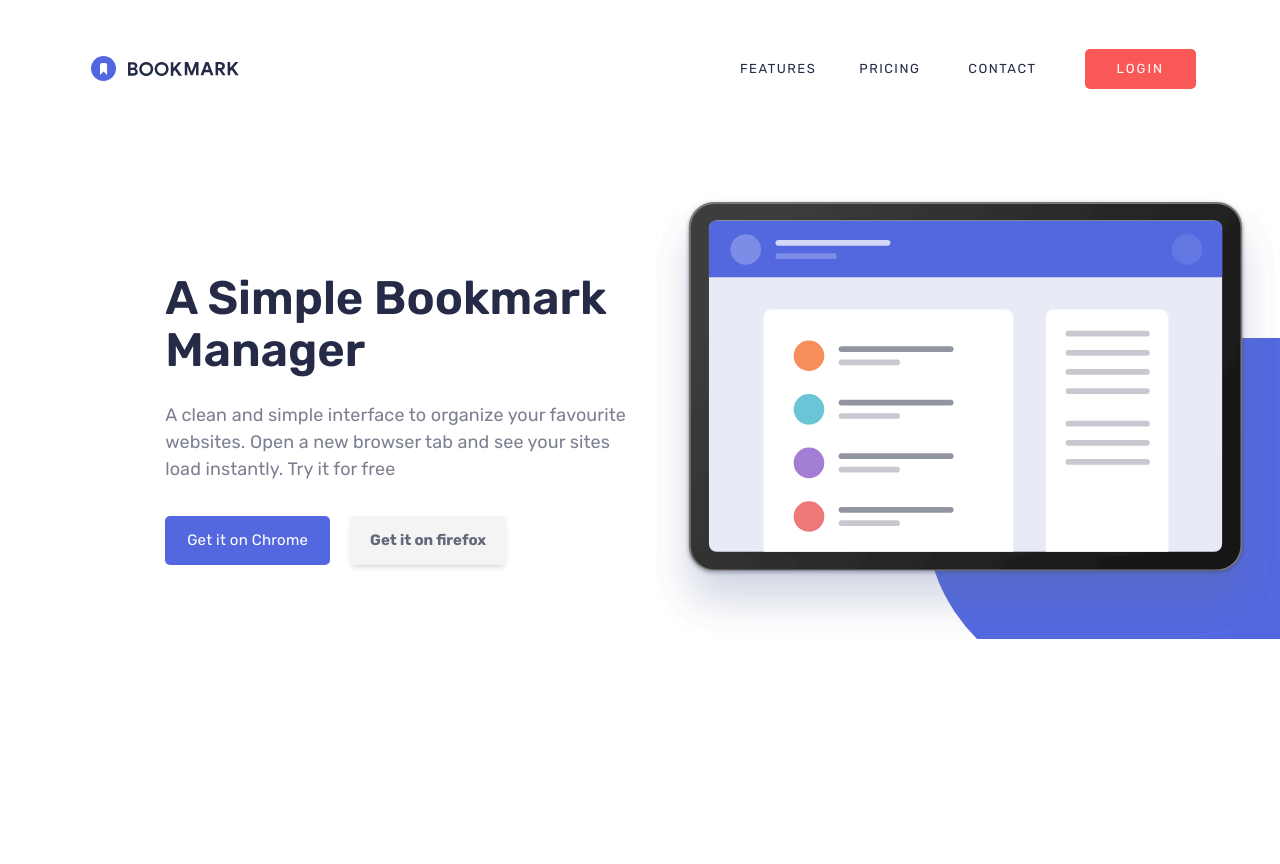
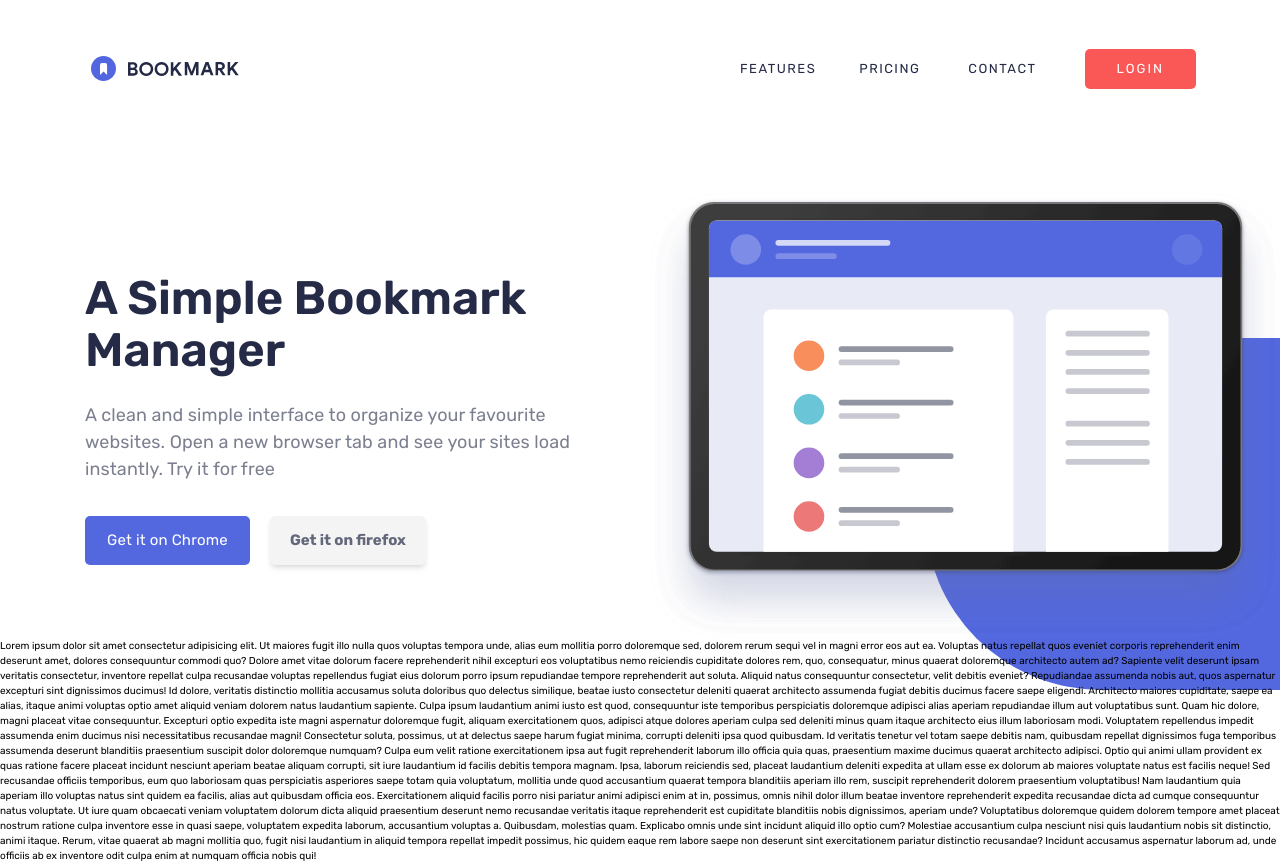
Before and after one commit to olaknowct/bookmark, a React (Create React App) app: page / in a window 1280 px wide. Before the commit the page ends 800 px from the top, so only its background shows below. Built offline with nearby package versions, Linux system fonts and the light colour scheme.

Commit message:
overflow hidden y axis

```diff
--- a/src/component/hero/hero.component.jsx
+++ b/src/component/hero/hero.component.jsx
@@ -3,9 +3,9 @@ import { ReactComponent as HeroImg } from '../../images/illustration-hero.svg';
 
 const Hero = () => {
   return (
-    <section className='overflow-hidden relative'>
-      <div className='grid grid-cols-2 gap-[2.2rem] pt-[5.53rem] '>
-        <div className='pt-[7.874rem] text-veryDarkBlue pl-[16.52rem]'>
+    <section className=''>
+      <div className='grid grid-cols-2  gap-[2.2rem] pt-[5.53rem] '>
+        <div className='pt-[7.874rem] text-veryDarkBlue max-w-[54.4rem] ml-auto'>
           <h1 className='text-[4.7rem] font-semibold leading-[5.2rem]'>
             A Simple Bookmark Manager
           </h1>
--- a/src/component/main/main.component.jsx
+++ b/src/component/main/main.component.jsx
@@ -2,8 +2,54 @@ import Hero from '../hero/hero.component';
 
 const Main = () => {
   return (
-    <main className='relative'>
+    <main className='relative overflow-hidden'>
       <Hero />
+      <p>
+        Lorem ipsum dolor sit amet consectetur adipisicing elit. Ut maiores fugit illo nulla quos
+        voluptas tempora unde, alias eum mollitia porro doloremque sed, dolorem rerum sequi vel in
+        magni error eos aut ea. Voluptas natus repellat quos eveniet corporis reprehenderit enim
+        deserunt amet, dolores consequuntur commodi quo? Dolore amet vitae dolorum facere
+        reprehenderit nihil excepturi eos voluptatibus nemo reiciendis cupiditate dolores rem, quo,
+        consequatur, minus quaerat doloremque architecto autem ad? Sapiente velit deserunt ipsam
+        veritatis consectetur, inventore repellat culpa recusandae voluptas repellendus fugiat eius
+        dolorum porro ipsum repudiandae tempore reprehenderit aut soluta. Aliquid natus consequuntur
+        consectetur, velit debitis eveniet? Repudiandae assumenda nobis aut, quos aspernatur
+        excepturi sint dignissimos ducimus! Id dolore, veritatis distinctio mollitia accusamus
+        soluta doloribus quo delectus similique, beatae iusto consectetur deleniti quaerat
+        architecto assumenda fugiat debitis ducimus facere saepe eligendi. Architecto maiores
+        cupiditate, saepe ea alias, itaque animi voluptas optio amet aliquid veniam dolorem natus
+        laudantium sapiente. Culpa ipsum laudantium animi iusto est quod, consequuntur iste
+        temporibus perspiciatis doloremque adipisci alias aperiam repudiandae illum aut voluptatibus
+        sunt. Quam hic dolore, magni placeat vitae consequuntur. Excepturi optio expedita iste magni
+        aspernatur doloremque fugit, aliquam exercitationem quos, adipisci atque dolores aperiam
+        culpa sed deleniti minus quam itaque architecto eius illum laboriosam modi. Voluptatem
+        repellendus impedit assumenda enim ducimus nisi necessitatibus recusandae magni! Consectetur
+        soluta, possimus, ut at delectus saepe harum fugiat minima, corrupti deleniti ipsa quod
+        quibusdam. Id veritatis tenetur vel totam saepe debitis nam, quibusdam repellat dignissimos
+        fuga temporibus assumenda deserunt blanditiis praesentium suscipit dolor doloremque numquam?
+        Culpa eum velit ratione exercitationem ipsa aut fugit reprehenderit laborum illo officia
+        quia quas, praesentium maxime ducimus quaerat architecto adipisci. Optio qui animi ullam
+        provident ex quas ratione facere placeat incidunt nesciunt aperiam beatae aliquam corrupti,
+        sit iure laudantium id facilis debitis tempora magnam. Ipsa, laborum reiciendis sed, placeat
+        laudantium deleniti expedita at ullam esse ex dolorum ab maiores voluptate natus est facilis
+        neque! Sed recusandae officiis temporibus, eum quo laboriosam quas perspiciatis asperiores
+        saepe totam quia voluptatum, mollitia unde quod accusantium quaerat tempora blanditiis
+        aperiam illo rem, suscipit reprehenderit dolorem praesentium voluptatibus! Nam laudantium
+        quia aperiam illo voluptas natus sint quidem ea facilis, alias aut quibusdam officia eos.
+        Exercitationem aliquid facilis porro nisi pariatur animi adipisci enim at in, possimus,
+        omnis nihil dolor illum beatae inventore reprehenderit expedita recusandae dicta ad cumque
+        consequuntur natus voluptate. Ut iure quam obcaecati veniam voluptatem dolorum dicta aliquid
+        praesentium deserunt nemo recusandae veritatis itaque reprehenderit est cupiditate
+        blanditiis nobis dignissimos, aperiam unde? Voluptatibus doloremque quidem dolorem tempore
+        amet placeat nostrum ratione culpa inventore esse in quasi saepe, voluptatem expedita
+        laborum, accusantium voluptas a. Quibusdam, molestias quam. Explicabo omnis unde sint
+        incidunt aliquid illo optio cum? Molestiae accusantium culpa nesciunt nisi quis laudantium
+        nobis sit distinctio, animi itaque. Rerum, vitae quaerat ab magni mollitia quo, fugit nisi
+        laudantium in aliquid tempora repellat impedit possimus, hic quidem eaque rem labore saepe
+        non deserunt sint exercitationem pariatur distinctio recusandae? Incidunt accusamus
+        aspernatur laborum ad, unde officiis ab ex inventore odit culpa enim at numquam officia
+        nobis qui!
+      </p>
     </main>
   );
 };
```
